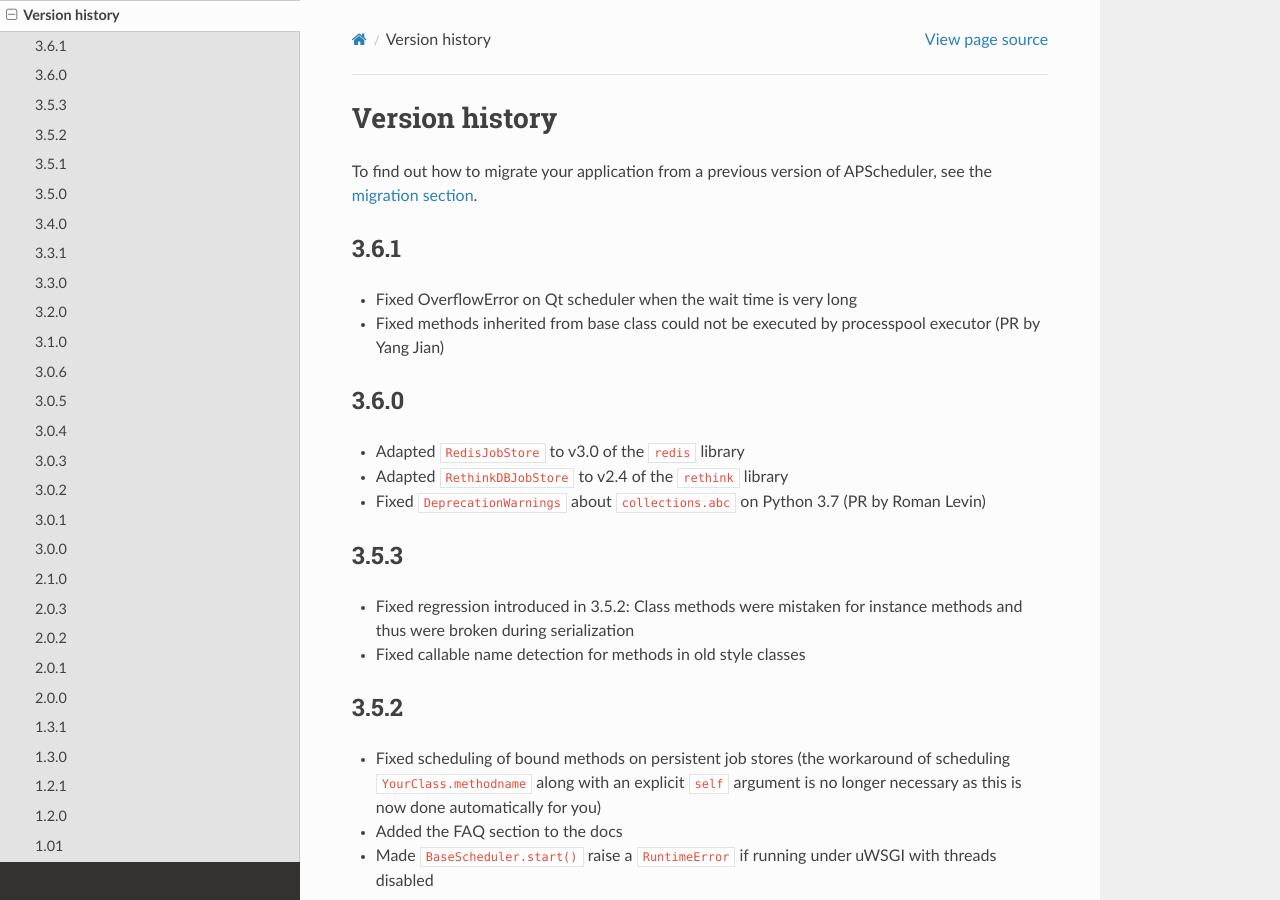
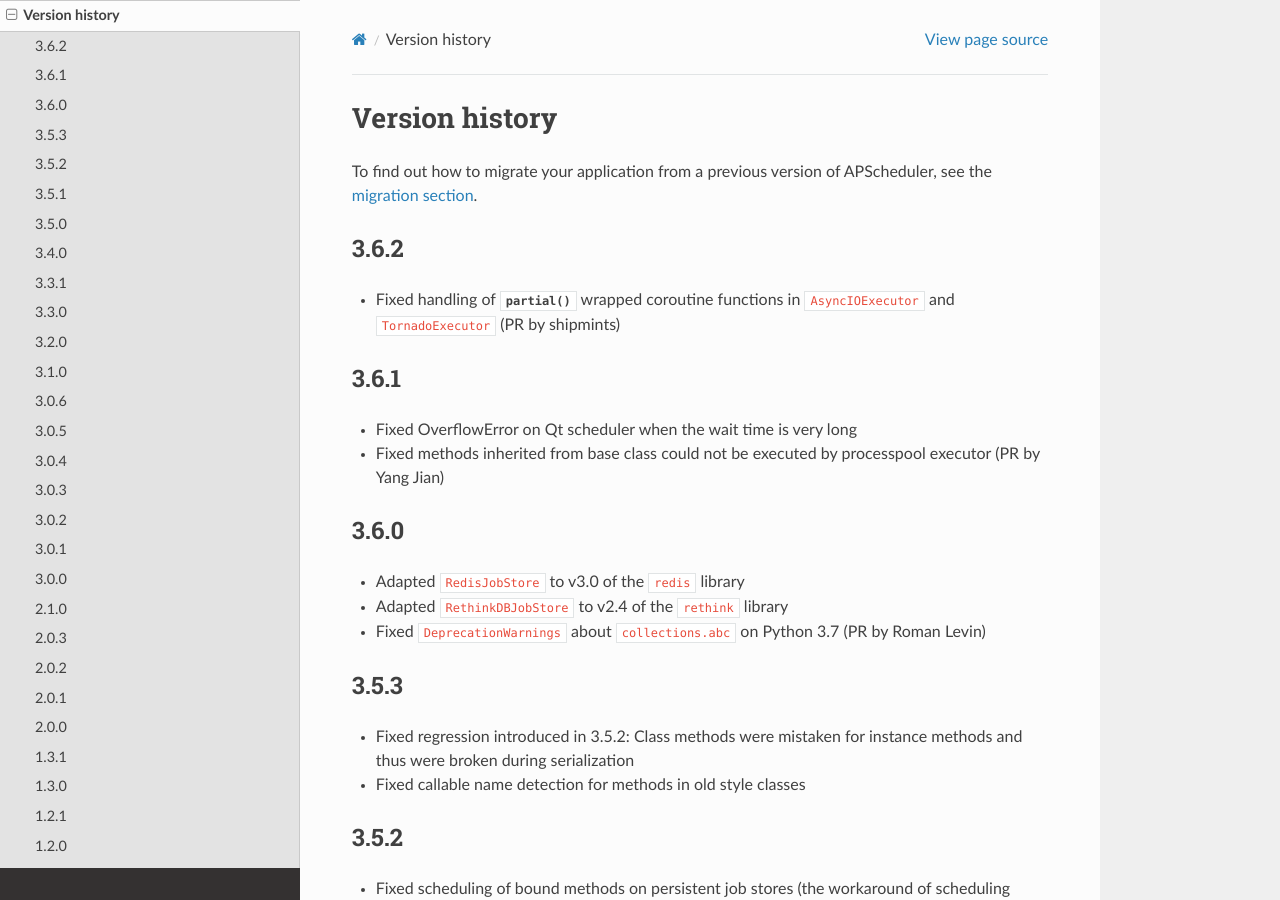
Before and after one commit to agronholm/apscheduler, a Sphinx documentation site: the page built from docs/versionhistory.rst, in a window 1280 px wide and 900 px high. Built offline with Sphinx 7.4.7 and the Read the Docs theme 2.0.0, drawn with Linux system fonts in a browser that asks for light colours.

Commit message:
Updated version history and added the release version

```diff
--- a/docs/versionhistory.rst
+++ b/docs/versionhistory.rst
@@ -3,6 +3,13 @@
 
 To find out how to migrate your application from a previous version of
 APScheduler, see the :doc:`migration section <migration>`.
+
+3.6.2
+-----
+
+* Fixed handling of :func:`~functools.partial` wrapped coroutine functions in ``AsyncIOExecutor``
+  and ``TornadoExecutor`` (PR by shipmints)
+
 
 3.6.1
 -----
```
